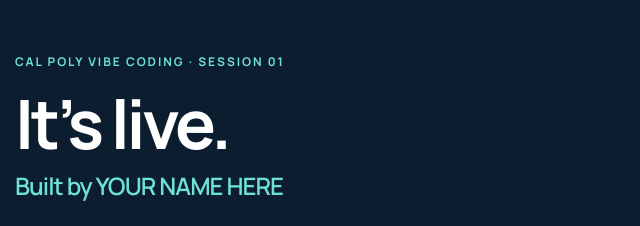
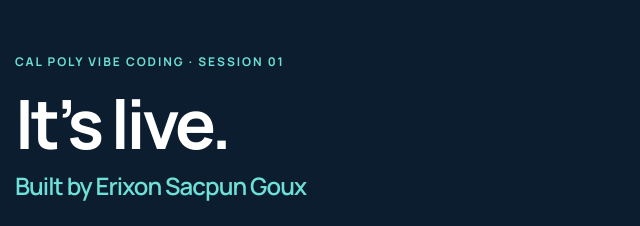
Before and after one commit to fixtureddd/erixon-first-site, a plain HTML site: page index.html in a window 1280 px wide. Shown: the top 226 px of the page, 305-945 px from the left. Drawn offline with Linux system fonts and the light colour scheme; a web font is replaced by a local one.

Commit message:
Update index.html

```diff
--- a/index.html
+++ b/index.html
@@ -112,7 +112,7 @@
   <h1>It&rsquo;s live.</h1>
 
   <!-- Step 5: change the name below to yours, then commit. -->
-  <p class="name">Built by YOUR NAME HERE</p>
+  <p class="name">Built by Erixon Sacpun Goux</p>
 
   <p class="lead">
     This page is on the internet. Anyone you send this link to can open it,
```
